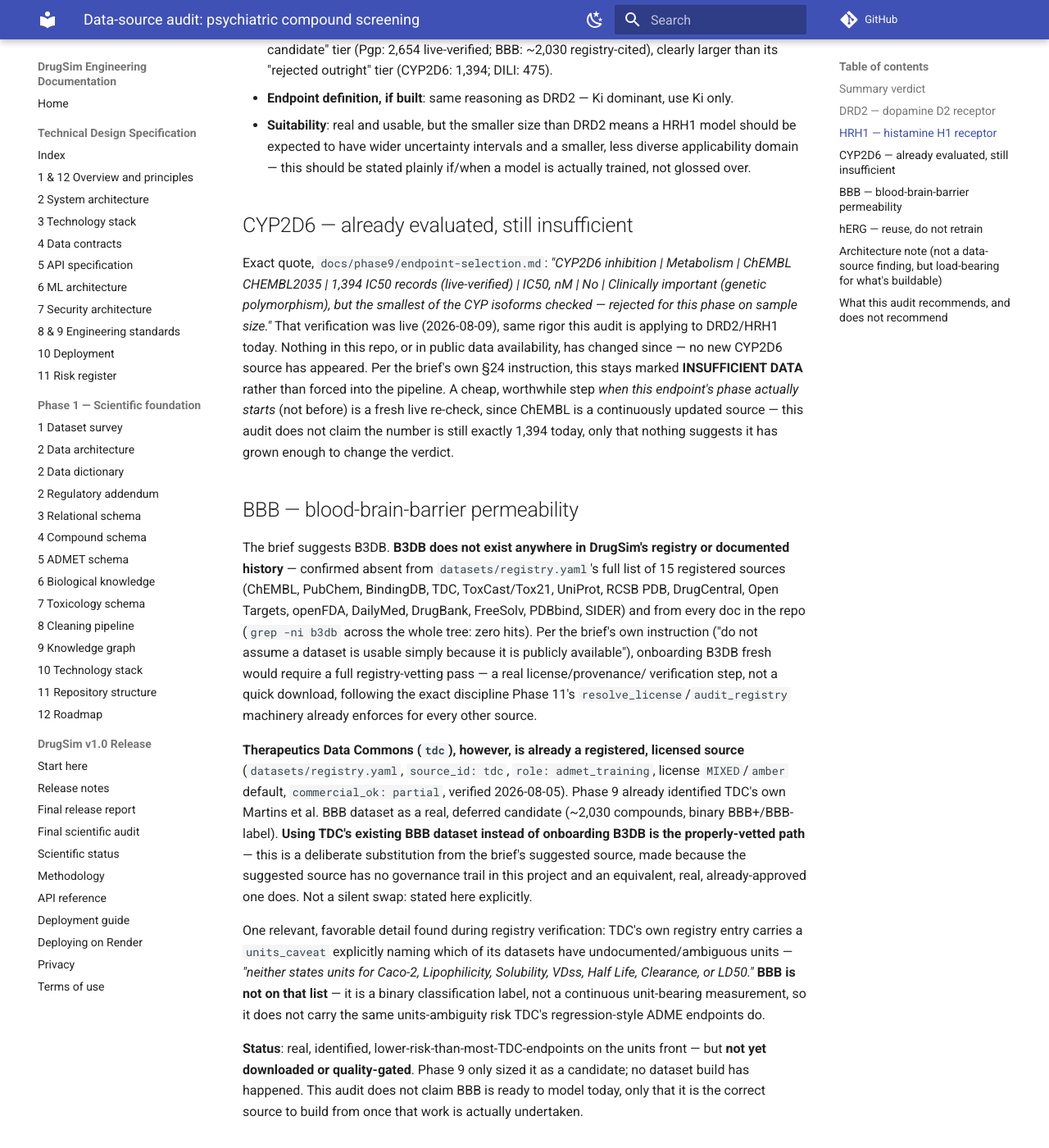
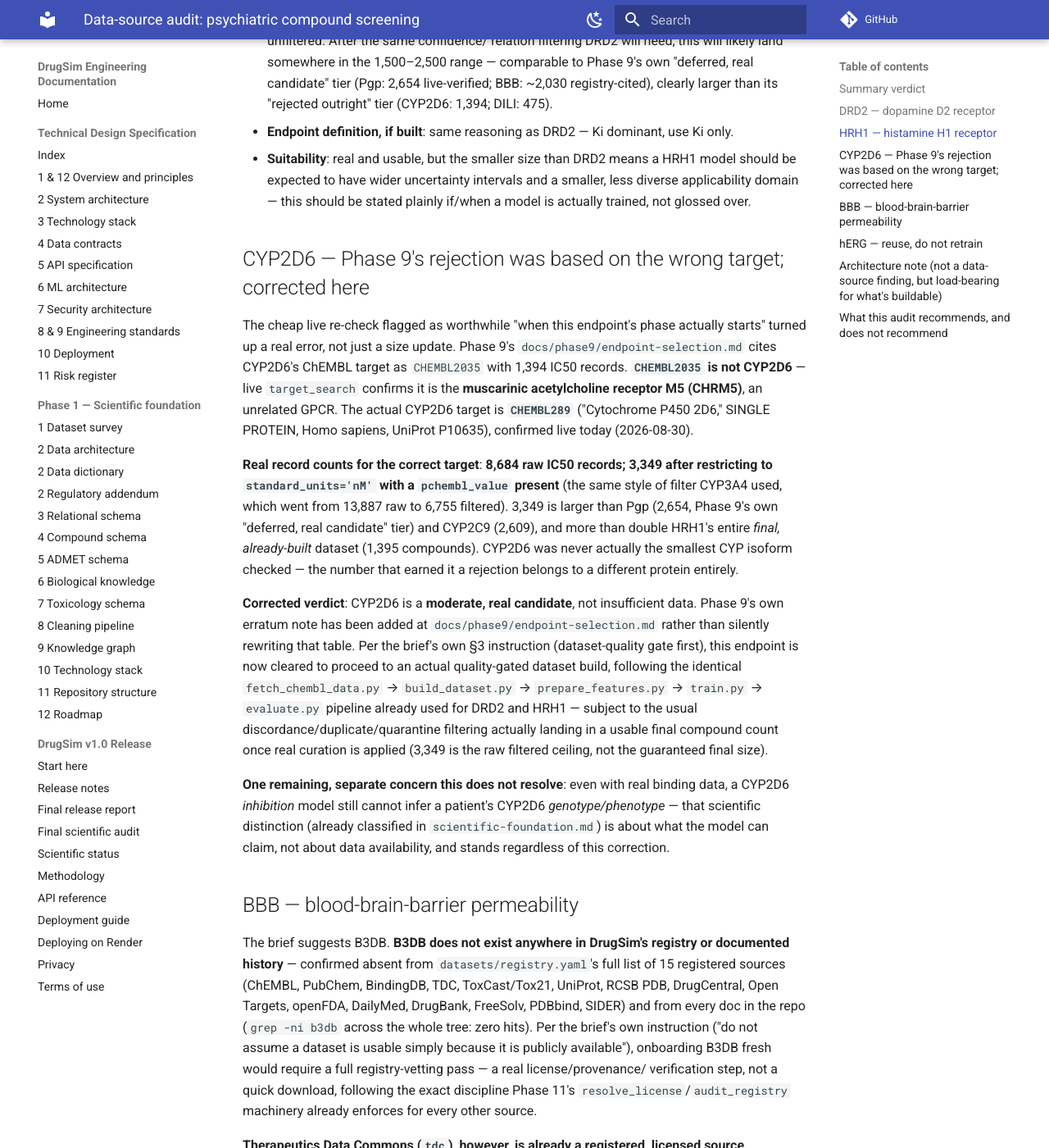
Before and after one commit to cuberthinks/drugsim, an MkDocs documentation site: the page built from docs/psychiatric-pipeline/data-sources.md, in a window 1280 px wide and 1400 px high, scrolled down 1774 px. Shown: the whole window at 82% size. Built offline with MkDocs 1.6.1 and Material for MkDocs 9.7.7, drawn with Linux system fonts in a browser that asks for light colours; comment, search, counter and statistics services are not loaded; some of the changed text lies outside the part shown.

Commit message:
Fix wrong ChEMBL target ID for CYP2D6, reopening it as a real candidate
Phase 9's endpoint-selection.md and this pipeline's own data-sources.md
both cited CHEMBL2035 as CYP2D6 with 1,394 IC50 records, rejected on
sample size. Live target_search today confirms CHEMBL2035 is actually
the muscarinic acetylcholine receptor M5 (CHRM5), an unrelated GPCR --
not CYP2D6 at all.

The real CYP2D6 target is CHEMBL289 ("Cytochrome P450 2D6," UniProt
P10635): 8,684 raw IC50 records, 3,349 after standard nM+pChEMBL
filtering -- larger than Pgp (2,654) and CYP2C9 (2,609), and more than
double HRH1's entire final dataset (1,395). CYP2D6 was never actually
the smallest CYP isoform checked.

Added a dated erratum to endpoint-selection.md rather than silently
rewriting the original Phase 9 table (preserves what was actually
decided and why at the time), and corrected data-sources.md's verdict
from INSUFFICIENT DATA to moderate real candidate. The separate,
still-valid scientific caveat -- an inhibition model cannot infer a
patient's CYP2D6 genotype/phenotype -- is unaffected by this and noted
explicitly.

Co-Authored-By: Claude Sonnet 5 <noreply@anthropic.com>

```diff
--- a/docs/psychiatric-pipeline/data-sources.md
+++ b/docs/psychiatric-pipeline/data-sources.md
@@ -15,7 +15,7 @@ exact quote from the existing Phase 9 audit, never invented.
 |---|---|---|---|
 | DRD2 | ChEMBL (CHEMBL217) | 14,842 Ki / 2,480 IC50 | **Strong candidate** — proceed to quality-gated dataset build |
 | HRH1 | ChEMBL (CHEMBL231) | 2,893 Ki / 1,334 IC50 | **Moderate candidate** — proceed, but expect a noisier/smaller model than DRD2 |
-| CYP2D6 | ChEMBL (CHEMBL2035) | 1,394 IC50 (Phase 9, live-verified 2026-08-09) | **INSUFFICIENT DATA** — already rejected by Phase 9 on sample size; nothing has changed |
+| CYP2D6 | ChEMBL (CHEMBL289) | 8,684 IC50 raw / 3,349 after nM+pChEMBL filtering (live-verified 2026-08-30) | **Moderate candidate** — Phase 9's rejection was based on the wrong target ID; the real target has real, usable data |
 | BBB | TDC (Martins et al.), via the already-registered `tdc` source | ~2,030 compounds (registry-cited, not yet independently downloaded) | **Deferred candidate, real** — usable, but needs an actual download + quality gate before a model can be built; not yet done |
 | hERG | Existing DrugSim model (`herg_inhibition_v1`) | 9,589 training-eligible compounds (already validated) | **Reuse as-is** — no new data, no retraining |
 
@@ -68,22 +68,46 @@ exact quote from the existing Phase 9 audit, never invented.
   should be stated plainly if/when a model is actually trained, not
   glossed over.
 
-## CYP2D6 — already evaluated, still insufficient
+## CYP2D6 — Phase 9's rejection was based on the wrong target; corrected here
 
-Exact quote, `docs/phase9/endpoint-selection.md`: *"CYP2D6 inhibition |
-Metabolism | ChEMBL CHEMBL2035 | 1,394 IC50 records (live-verified) |
-IC50, nM | No | Clinically important (genetic polymorphism), but the
-smallest of the CYP isoforms checked — rejected for this phase on
-sample size."* That verification was live (2026-08-09), same rigor this
-audit is applying to DRD2/HRH1 today. Nothing in this repo, or in
-public data availability, has changed since — no new CYP2D6 source has
-appeared. Per the brief's own §24 instruction, this stays marked
-**INSUFFICIENT DATA** rather than forced into the pipeline. A cheap,
-worthwhile step *when this endpoint's phase actually starts* (not
-before) is a fresh live re-check, since ChEMBL is a continuously
-updated source — this audit does not claim the number is still exactly
-1,394 today, only that nothing suggests it has grown enough to change
-the verdict.
+The cheap live re-check flagged as worthwhile "when this endpoint's
+phase actually starts" turned up a real error, not just a size update.
+Phase 9's `docs/phase9/endpoint-selection.md` cites CYP2D6's ChEMBL
+target as `CHEMBL2035` with 1,394 IC50 records. **`CHEMBL2035` is not
+CYP2D6** — live `target_search` confirms it is the **muscarinic
+acetylcholine receptor M5 (CHRM5)**, an unrelated GPCR. The actual
+CYP2D6 target is **`CHEMBL289`** ("Cytochrome P450 2D6," SINGLE
+PROTEIN, Homo sapiens, UniProt P10635), confirmed live today
+(2026-08-30).
+
+**Real record counts for the correct target**: **8,684 raw IC50
+records; 3,349 after restricting to `standard_units='nM'` with a
+`pchembl_value` present** (the same style of filter CYP3A4 used, which
+went from 13,887 raw to 6,755 filtered). 3,349 is larger than Pgp
+(2,654, Phase 9's own "deferred, real candidate" tier) and CYP2C9
+(2,609), and more than double HRH1's entire *final, already-built*
+dataset (1,395 compounds). CYP2D6 was never actually the smallest CYP
+isoform checked — the number that earned it a rejection belongs to a
+different protein entirely.
+
+**Corrected verdict**: CYP2D6 is a **moderate, real candidate**, not
+insufficient data. Phase 9's own erratum note has been added at
+`docs/phase9/endpoint-selection.md` rather than silently rewriting that
+table. Per the brief's own §3 instruction (dataset-quality gate first),
+this endpoint is now cleared to proceed to an actual quality-gated
+dataset build, following the identical `fetch_chembl_data.py` →
+`build_dataset.py` → `prepare_features.py` → `train.py` → `evaluate.py`
+pipeline already used for DRD2 and HRH1 — subject to the usual
+discordance/duplicate/quarantine filtering actually landing in a usable
+final compound count once real curation is applied (3,349 is the raw
+filtered ceiling, not the guaranteed final size).
+
+**One remaining, separate concern this does not resolve**: even with
+real binding data, a CYP2D6 *inhibition* model still cannot infer a
+patient's CYP2D6 *genotype/phenotype* — that scientific distinction
+(already classified in `scientific-foundation.md`) is about what the
+model can claim, not about data availability, and stands regardless of
+this correction.
 
 ## BBB — blood-brain-barrier permeability
 
@@ -157,9 +181,9 @@ CYP3A4 did.
 - **HRH1**: proceed alongside DRD2, with its smaller size disclosed
   plainly in every downstream artifact (model card, applicability
   domain reporting, uncertainty).
-- **CYP2D6**: do not build. Mark `INSUFFICIENT DATA` and stop there for
-  this endpoint, per the brief's own instruction, unless a future fresh
-  check finds real growth.
+- **CYP2D6**: proceed to a real, quality-gated dataset build — Phase 9's
+  rejection was based on the wrong ChEMBL target and does not apply to
+  the real one (`CHEMBL289`), which has real, usable data.
 - **BBB**: real and viable via TDC, but requires an actual download and
   quality gate that has not happened yet — a separate, later step, not
   bundled into this audit.
```
Also changed, not shown: docs/phase9/endpoint-selection.md (+18 -0 lines).
